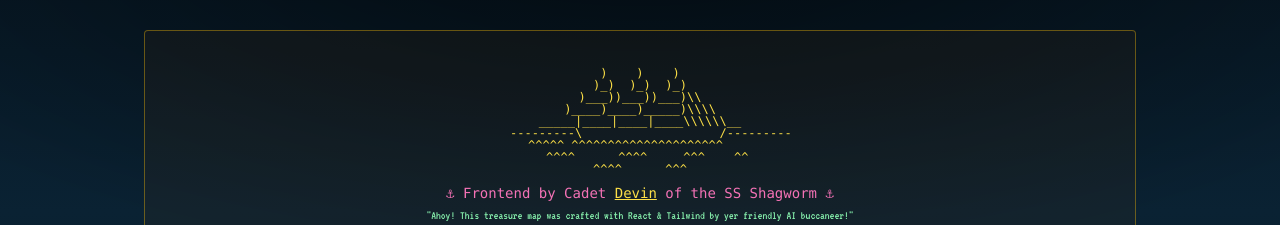
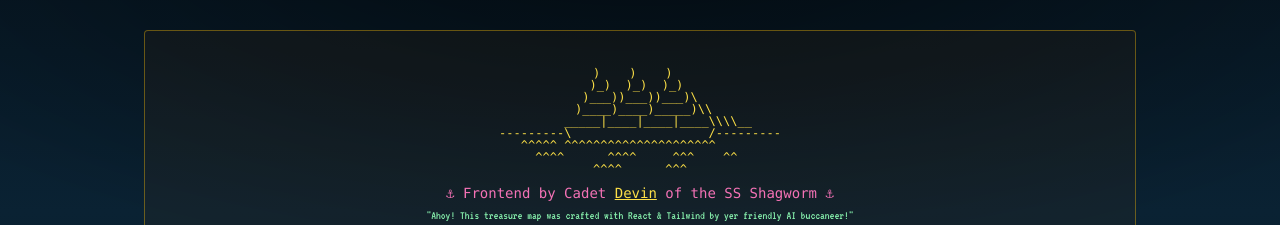
Before and after one commit to cdenicola/shagworm-goldbug-2025, a React (Vite) app: page / in a window 1280 px wide. Shown: the part 9708-9933 px from the top of the page. Built offline with nearby package versions, Linux system fonts and the light colour scheme.

Commit message:
fix boat ascii

```diff
--- a/src/App.tsx
+++ b/src/App.tsx
@@ -277,9 +277,9 @@ If you have questions, feel free to ping us on discord: @rlama__ or @cooper7840`
               {String.raw`
              )    )    )
              )_)  )_)  )_)
-              )___))___))___)\\
-             )____)____)_____)\\\\
-           _____|____|____|____\\\\\\__
+            )___))___))___)\
+        )____)____)_____)\\
+         _____|____|____|____\\\\__
 ---------\                   /---------
    ^^^^^ ^^^^^^^^^^^^^^^^^^^^^
      ^^^^      ^^^^     ^^^    ^^
```
Lines whose indentation alone changed are shown as unchanged.
